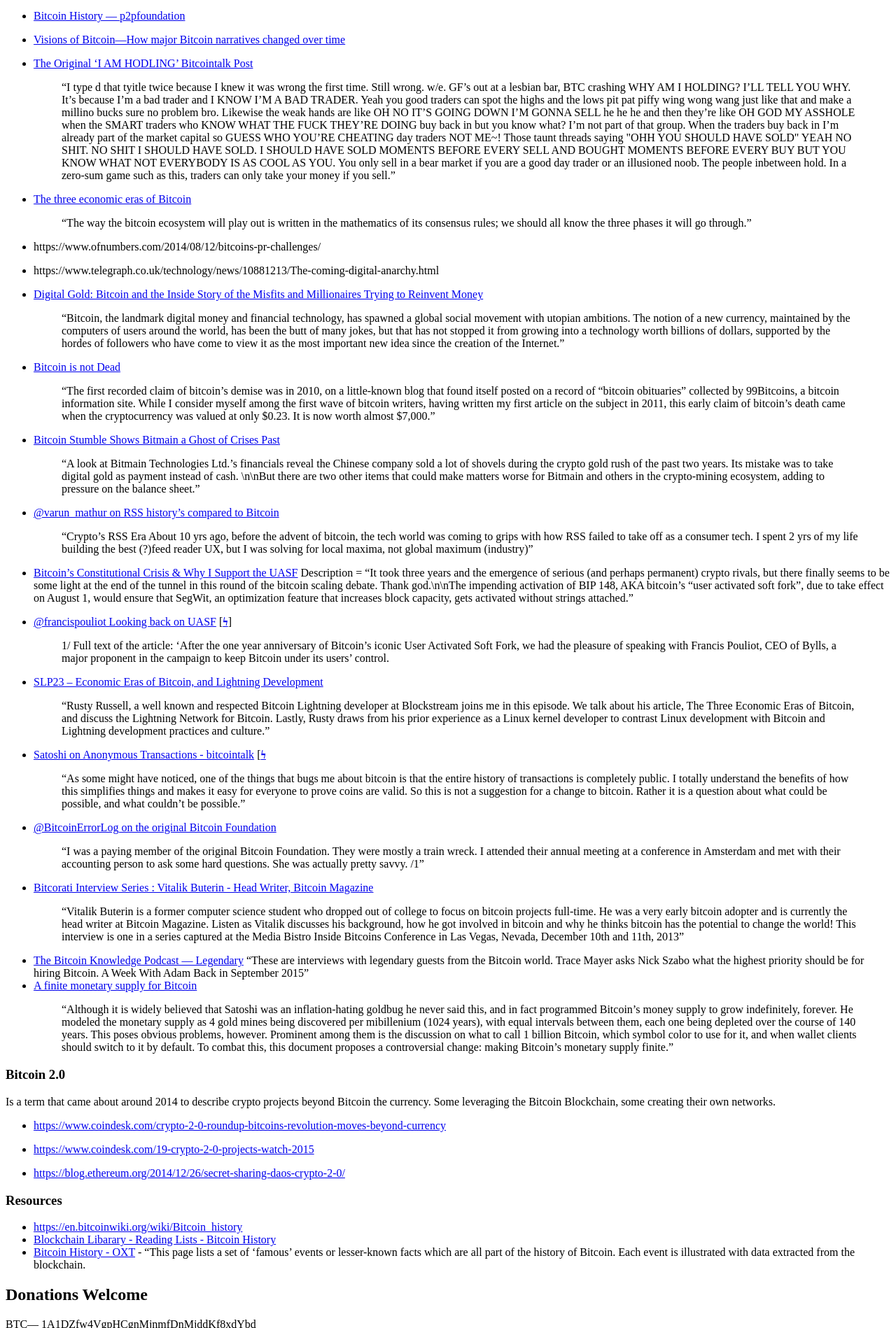
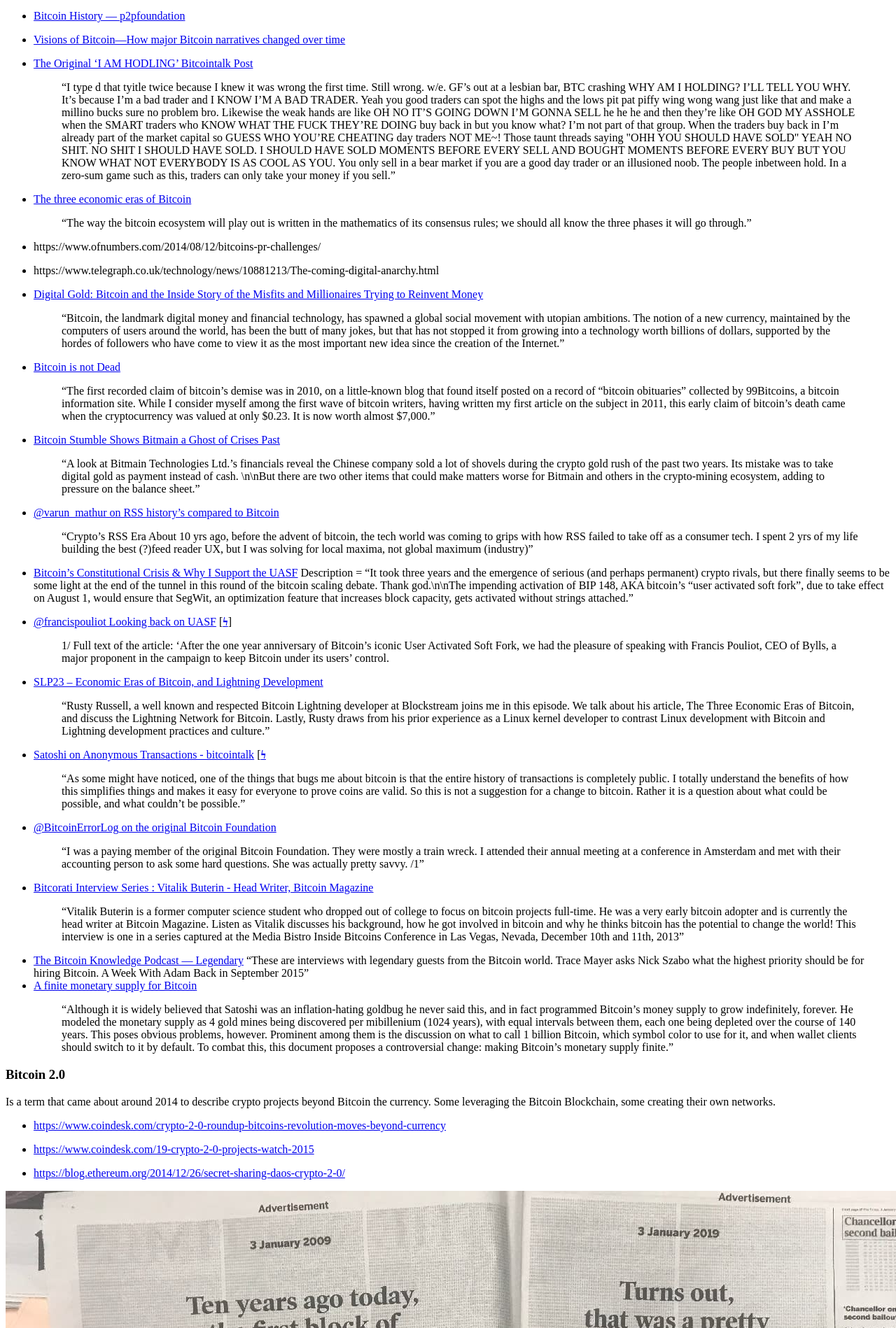
Before and after one commit to bitcoinfo/bitcoin-history, a Jekyll site: the page built from _pages/bitcoin-history.md, in a window 1280 px wide. Shown: the part 3437-5335 px from the top of the page at 70% size. Built offline with Jekyll 4.4.1, drawn with Linux system fonts in a browser that asks for light colours; cached includes are drawn as plain includes; grey boxes are pictures that could not be loaded.

Commit message:
update with log chart image

```diff
--- a/_pages/bitcoin-history.md
+++ b/_pages/bitcoin-history.md
@@ -95,7 +95,7 @@
 
 * [https://blog.ethereum.org/2014/12/26/secret-sharing-daos-crypto-2-0/](https://blog.ethereum.org/2014/12/26/secret-sharing-daos-crypto-2-0/)
 
-
+![](https://infominer.id/bitcoin-history/assets/img/Happy-birthday-bitcoin-log-chart-in-The-Times.jpg)
 
 ### Resources
 
```
Also changed, not shown: assets/img/Happy-birthday-bitcoin-log-chart-in-The-Times.jpg (added).
